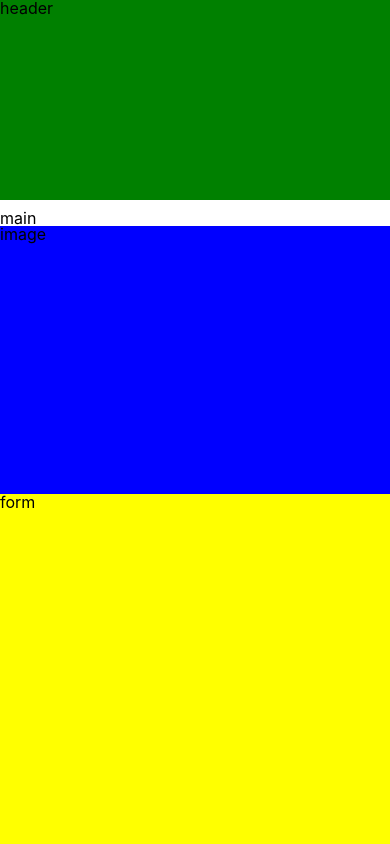
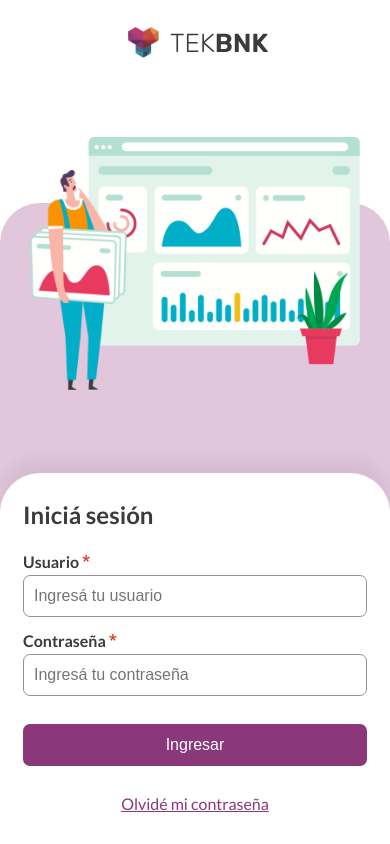
Before and after one commit to merybal/login-app, a React (Create React App) app: page / in a window 390 px wide. Built offline with nearby package versions, Linux system fonts and the light colour scheme.

Commit message:
responsive mobile view

```diff
--- a/src/components/LoginForm/LoginForm.jsx
+++ b/src/components/LoginForm/LoginForm.jsx
@@ -12,10 +12,10 @@ const LoginForm = () => {
     <div className={styles["form-container"]}>
       <form className={styles["login-container"]}>
         <h1>Iniciá sesión</h1>
-        <div className={styles.warning}>
+        {/* <div className={styles.warning}>
           <Warning className={styles["warning-icon"]} alt="warning sign icon" />
           <p>El nombre de usuario o la contraseña son incorrectos</p>
-        </div>
+        </div> */}
         <div className={styles["form"]}>
           <Input
             id="username"
--- a/src/components/LoginForm/LoginForm.module.scss
+++ b/src/components/LoginForm/LoginForm.module.scss
@@ -3,8 +3,7 @@
 
 .form-container {
   text-align: center;
-  margin-bottom: 32px; //TODO chequear con el fondo blanco que onda
-  // height: 100%;
+  padding-bottom: 32px; //TODO chequear con el fondo blanco que onda
   background-color: $white;
   box-shadow: 0px -14px 16px rgba(0, 0, 0, 0.05);
   border-radius: 40px 40px 0px 0px;
--- a/src/views/HomeView/HomeView.jsx
+++ b/src/views/HomeView/HomeView.jsx
@@ -9,30 +9,17 @@ import AppDevelopment from "assets/AppDevelopment.png";
 const HomeView = () => {
   return (
     <div className={styles["home-view"]}>
-      <div className={styles.header}>header</div>
-      <div className={styles.main}>
-        main
-        <div className={styles.image}>image</div>
-        <div className={styles.form}>form</div>
-      </div>
-      {/* <header>
+      <header className={styles.header}>
         <img src={LogoA} alt="logo" />
         <LogoB alt="TekBNK" />
       </header>
-      <main className={styles["main"]}>
-        main
-        <div className={styles["img-container"]}>
-          image container
-          <img
-            src={AppDevelopment}
-            className={styles["development-img"]}
-            alt="ilustration of app development process"
-          />
+      <div className={styles.main}>
+        <div className={styles["image-container"]}>
+          <div className={styles.image}></div>
         </div>
-        <div className={styles.form}>
-          <Outlet className={styles.form} />
-        </div>
-      </main> */}
+        <Outlet className={styles.form} />
+      </div>
+      <div className={styles.background}></div>
     </div>
   );
 };
--- a/src/views/HomeView/HomeView.module.scss
+++ b/src/views/HomeView/HomeView.module.scss
@@ -6,20 +6,36 @@
   flex-direction: column;
   gap: 10px;
   height: 100vh;
+
   .header {
-    background-color: green;
-    height: 200px;
     flex-shrink: 0;
+    padding-top: 22px;
+    display: flex;
+    align-items: center;
+    justify-content: center; //TODO revisar porque en el figma no esta centrado
+    gap: 6px;
   }
+
   .main {
     display: flex;
     flex-direction: column;
     height: 100%;
-    .image {
-      background-color: blue;
+
+    .image-container {
       height: 100%;
-      flex-shrink: 3;
+      width: 100%;
+
+      .image {
+        background: url("../../assets/AppDevelopment.png");
+        background-size: contain;
+        background-origin: content-box;
+        background-repeat: no-repeat;
+        background-position: center;
+        height: 80%;
+        padding: 30px;
+      }
     }
+
     .form {
       background-color: yellow;
       height: 350px;
@@ -27,57 +43,13 @@
     }
   }
 
-  // box-sizing: border-box;
-  // background-color: green;
-  // height: 100vh;
-  // display: flex;
-  // flex-direction: column;
-
-  // header {
-  //   //   // flex-shrink: 0;
-  //   padding-top: 22px;
-  //   margin-bottom: 80px;
-  //   display: flex;
-  //   align-items: center;
-  //   justify-content: center; //TODO revisar porque en el figma no esta centrado
-  //   gap: 6px;
-  // }
-
-  // .main {
-  //   //   // flex-grow: 0;
-  //   display: flex;
-  //   flex-direction: column;
-  //   //   width: 100%;
-  //   background-color: $background;
-  //   border-radius: 40px 40px 0px 0px;
-  //   //   flex-wrap: wrap;
-
-  //   .img-container {
-  //     background-color: red;
-  //     height: 100px;
-  //     flex-shrink: 3;
-  //     //     flex: 1;
-  //     //     // display: flex;
-  //     //     // justify-content: center;
-  //     //     // flex-shrink: 2;
-  //     //     // margin-top: -57px;
-  //     //     // margin-bottom: 24px;
-  //     //     .development-img {
-  //     //       // object-fit: contain;
-  //     //       min-height: 0;
-  //     //       min-width: 0;
-  //     //       // max-height: 100%;
-  //     //       // width: 100%;
-  //     //       height: 100%;
-  //     //     }
-  //   }
-
-  //   .form {
-  //     // width: 100%;
-  //     // flex-shrink: 0;
-  //     // margin-top: 78px;
-  //     background-color: blue;
-  //     height: 500px;
-  //   }
-  // }
+  .background {
+    position: absolute;
+    bottom: 0;
+    height: 76%;
+    width: 100%;
+    background-color: $background;
+    border-radius: 40px 40px 0px 0px;
+    z-index: -5;
+  }
 }
```
